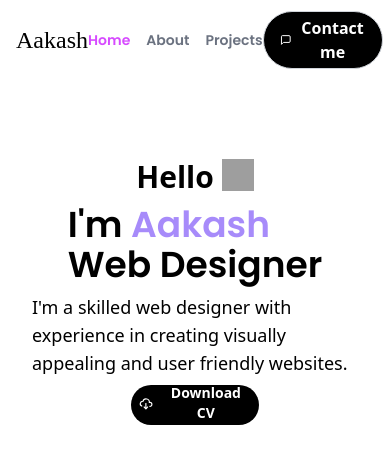
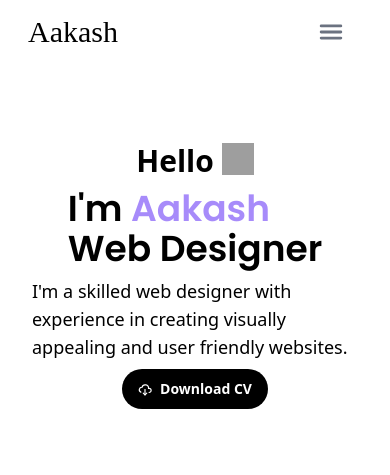
Before and after one commit to Aakash-a3an/portfolio, a React (Vite) app: page / in a window 390 px wide. Shown: the top 475 px of the page. Built offline with nearby package versions, Linux system fonts and the light colour scheme; grey boxes are pictures that could not be loaded; a web font is replaced by a local one.

Commit message:
Update: Burger Menu

```diff
--- a/src/components/Footer.jsx
+++ b/src/components/Footer.jsx
@@ -13,7 +13,7 @@ import fifth from '../assets/5.png'
 
 const Footer = () => {
   return (
-    <footer className='h-[60vh] w-[99vw] rounded-t-3xl bg-black '>
+    <footer className='h-[60vh] lg:w-[98.9vw] w-[100vw] rounded-t-3xl bg-black '>
       <div className='flex flex-row justify-between'>
       <div>
       <p className='font-semibold font-Poppins text-white mt-8 lg:p-8 p-6 lg:mx-8 mx-2'>Copyright &#169; 2024 Aakash. All right received.</p>
@@ -28,7 +28,7 @@ const Footer = () => {
         </div>
       </div>
       <div className='lg:flex h-[20rem] w-[20rem] m-[3rem] hidden '> <img className='rounded-full object-cover' src={fifth} alt="" /> </div>
-      <div><p className='text-white lg:mt-[40%] mt-[100%] lg:text-3xl text-md font-Sugiyama mr-[1rem] lg:mr-[6rem]'>"He who laughs most, Learns best"</p></div>
+      <div><p className='lg:flex text-white lg:mt-[40%] mt-[100%] lg:text-3xl text-md font-Sugiyama mr-[1rem] lg:mr-[6rem] hidden'>"He who laughs most, Learns best"</p></div>
       </div>
 
     </footer>
--- a/src/components/Hero.jsx
+++ b/src/components/Hero.jsx
@@ -14,8 +14,8 @@ const Hero = () => {
       <div className="lg:h-[80vh] h-[35vh] lg:mt-0 mt-16 lg:w-[100vw] w-[100vw] p-8 text-5xl flex flex-col justify-center text-black lg:items-start items-center">
         <span className='text-3xl mb-2.5 flex font-semibold'>Hello <img src={hi} alt="Hi Emoji" className='object-cover h-8 w-8 ml-2 ' /> </span>
         <span className='lg:text-7xl text-4xl font-semibold font-Poppins justify-center '>I'm<span className='text-violet-400'> Aakash</span><br/>Web Designer</span>
-        <p className='lg:text-lg text-lg lg:mt-4 mt-2 '>I'm a skilled web designer with experience in creating<br className='hidden'/> visually appealing and user friendly websites.</p>
-        <a href={resume} download='Aakash_Resume' ><button className='flex h-10 lg:text-lg text-sm items-center justify-center lg:mt-4 mt-2 pr-2 pb-1 bg-black  transition-all duration-200 hover:shadow-md dark:hover:shadow-xl font-semibold lg:w-40 w-32 rounded-full text-white'> <TbCloudDownload className='mx-2'/>Download CV</button></a>
+        <p className='lg:text-lg text-lg lg:mt-4 lg:w-[40rem] mt-2 '>I'm a skilled web designer with experience in creating<br className='hidden'/> visually appealing and user friendly websites.</p>
+        <a href={resume} download='Aakash_Resume' ><button className='flex h-10 w-auto lg:text-md text-sm items-center justify-center lg:mt-4 mt-2 p-4 bg-black  transition-all duration-200 hover:bg-transparent hover:text-black hover:shadow-md dark:hover:shadow-xl font-semibold  rounded-full text-white'> <TbCloudDownload className='mr-2'/>Download CV</button></a>
       </div>
       <div className='hero lg:mr-8 lg:mt-0 mt-20'>
       </div>
--- a/src/components/Navbar.jsx
+++ b/src/components/Navbar.jsx
@@ -1,19 +1,42 @@
-import React from 'react'
+import React, { useState } from 'react'
 import { FiMessageSquare } from "react-icons/fi";
 import { Link } from 'react-scroll';
+import { IoMenu } from "react-icons/io5";
+import { FaTimes } from "react-icons/fa";
+
+
 
 
 const Navbar = () => {
+
+  const [nav, setNav] = useState(false)
+
   return (
-    <nav className="navbar h-[5rem] w-[100vw] mx-auto px-4 py-8 flex items-center justify-between max-w-[75rem] sticky top-0 z-20 bg-white">
-      <h1 className='font-Sugiyama lg:text-5xl text-2xl cursor-pointer'><Link to='intro' spy={true} smooth={true} offset={-100} duration={500} >Aakash</Link></h1>
-      <div className='font-semibold lg:text-md text-sm font-Poppins '>
+    <nav className="navbar lg:h-[5rem] ml-3 h-[4rem] w-[100vw] mx-auto px-4 py-8 flex items-center justify-between max-w-[75rem] sticky top-0 z-20 bg-white">
+      <h1 className='font-Sugiyama lg:text-5xl text-3xl cursor-pointer'><Link to='intro' spy={true} smooth={true} offset={-100} duration={500} >Aakash</Link></h1>
+      <div className='md:flex md:flex-row hidden font-semibold lg:text-md text-sm font-Poppins '>
         <Link activeClass='active' to='intro' spy={true} smooth={true} offset={-100} duration={500} className='cursor-pointer text-gray-500  hover:text-violet-600 transition-all duration-300'>Home</Link>
-        <Link activeClass='active' to='about' spy={true} smooth={true} offset={-40} duration={500} className='lg:m-20 m-4 cursor-pointer text-gray-500 hover:text-violet-600 transition-all duration-300'>About</Link>
+        <Link activeClass='active' to='about' spy={true} smooth={true} offset={-40} duration={500} className='mx-16 cursor-pointer text-gray-500 hover:text-violet-600 transition-all duration-300'>About</Link>
         <Link activeClass='active' to='projects' spy={true} smooth={true} offset={-100} duration={500} className='cursor-pointer  text-gray-500 hover:text-violet-600 transition-all duration-300'>Projects</Link>
       </div>
-      <Link activeClass='active' to='contact' spy={true} smooth={true} offset={-40} duration={500}><button className='flex bg-black text-white transition duration-200 rounded-[5rem] lg:px-3 px-2 lg:py-2 py-1 lg:pr-4 pr-4 items-center border  border-gray-300 hover:border-transparent hover:shadow-md dark:hover:shadow-xl font-semibold'> <FiMessageSquare className='m-2'/>
+      <Link activeClass='active' to='contact' spy={true} smooth={true} offset={-40} duration={500}><button className='md:flex md:flex-row hidden bg-black text-white transition duration-200 rounded-full lg:px-3 lg:py-2 lg:pr-4 items-center border  border-gray-300 hover:border-transparent hover:shadow-md dark:hover:shadow-xl font-semibold'> <FiMessageSquare className='m-2'/>
       Contact me</button></Link>
+      <div onClick={ ()=> setNav(!nav)} className='cursor-pointer z-50 text-gray-500 hover:text-violet-600 transition-all duration-300 mr-10 md:hidden'>
+        {nav ? <FaTimes size={30} /> : <IoMenu size={30} />}
+      </div>
+
+        {nav && (
+          <div className='flex flex-col justify-center items-center absolute top-0 left-0 w-full h-screen bg-black text-white font-Poppins font-semibold'>
+            <Link activeClass='active' to='intro' spy={true} smooth={true} offset={-100} duration={500} className='px-4 cursor-pointer py-6 text-xl'>Home</Link>
+            <Link activeClass='active' to='about' spy={true} smooth={true} offset={-40} duration={500} className='px-4 cursor-pointer py-6 text-xl'>About</Link>
+            <Link activeClass='active' to='projects' spy={true} smooth={true} offset={-100} duration={500} className='px-4 cursor-pointer py-6 text-xl'>Projects</Link>
+            <Link activeClass='active' to='contact' spy={true} smooth={true} offset={-100} duration={500} className='px-4 cursor-pointer py-6 text-xl'>Contact</Link>
+          </div>
+        )
+        }
+
+
+
     </nav>
   )
 }
--- a/src/index.css
+++ b/src/index.css
@@ -54,7 +54,7 @@ body {
 }
 
 .active {
-    color: #d64aff;
+    color: #a78bfa;
 }
 
 h1 .active{
```
